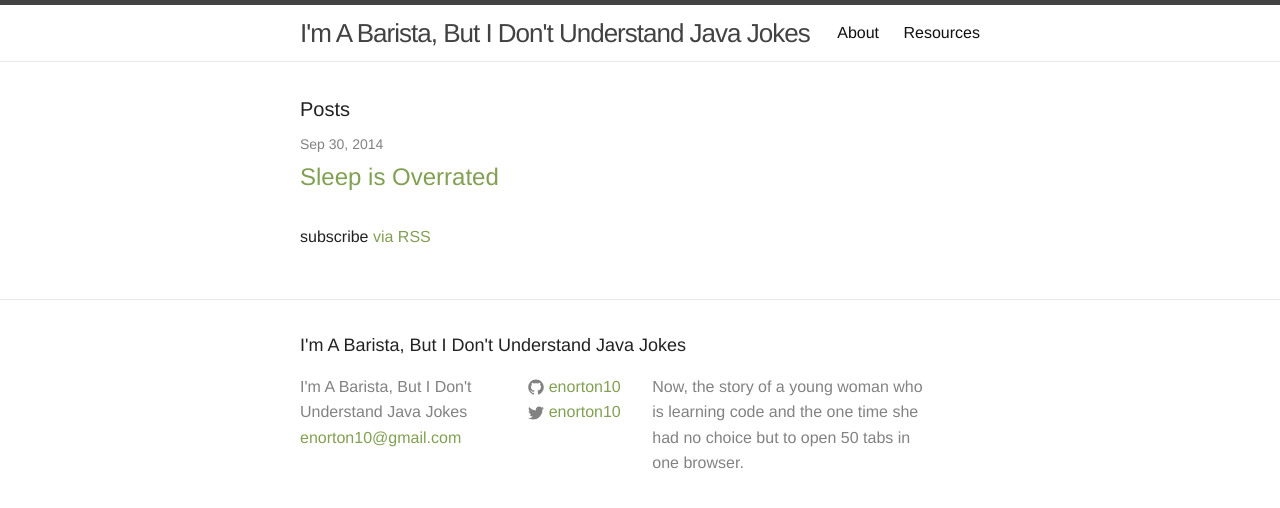
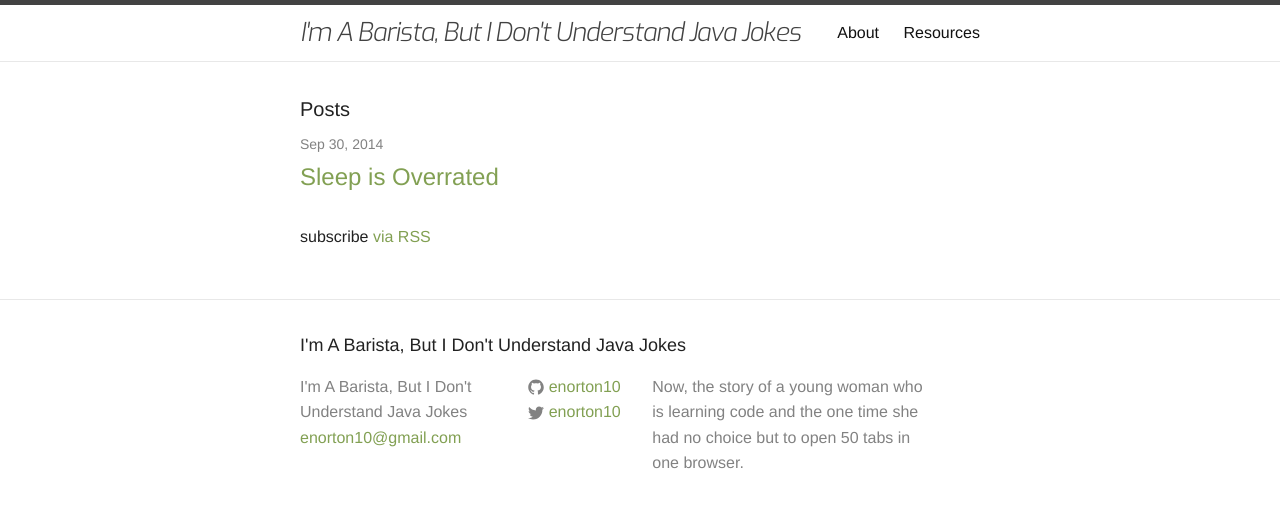
Before and after one commit to enorton10/enorton10.github.io, a Jekyll site: the page built from index.html, in a window 1280 px wide. Shown: the top 508 px of the page. Built offline with Jekyll 4.4.1, drawn with Linux system fonts in a browser that asks for light colours.

Commit message:
New Title Font

```diff
--- a/_includes/head.html
+++ b/_includes/head.html
@@ -6,7 +6,7 @@
     <title>{% if page.title %}{{ page.title }}{% else %}{{ site.title }}{% endif %}</title>
     <meta name="description" content="{{ site.description }}">
 
-
+    <link href='http://fonts.googleapis.com/css?family=Exo:400,300italic' rel='stylesheet' type='text/css'>
     <link rel="stylesheet" href="{{ "/css/main.css" | prepend: site.baseurl }}">
     <link rel="canonical" href="{{ page.url | replace:'index.html','' | prepend: site.baseurl | prepend: site.url }}">
     <link rel="stylesheet" href="/css/foundation.css">
--- a/css/main.scss
+++ b/css/main.scss
@@ -47,3 +47,8 @@ $on-laptop:        800px;
         "layout",
         "syntax-highlighting"
 ;
+
+.site-title {
+	font-family: 'Exo', sans-serif;
+	font-style: italic;
+}
```
